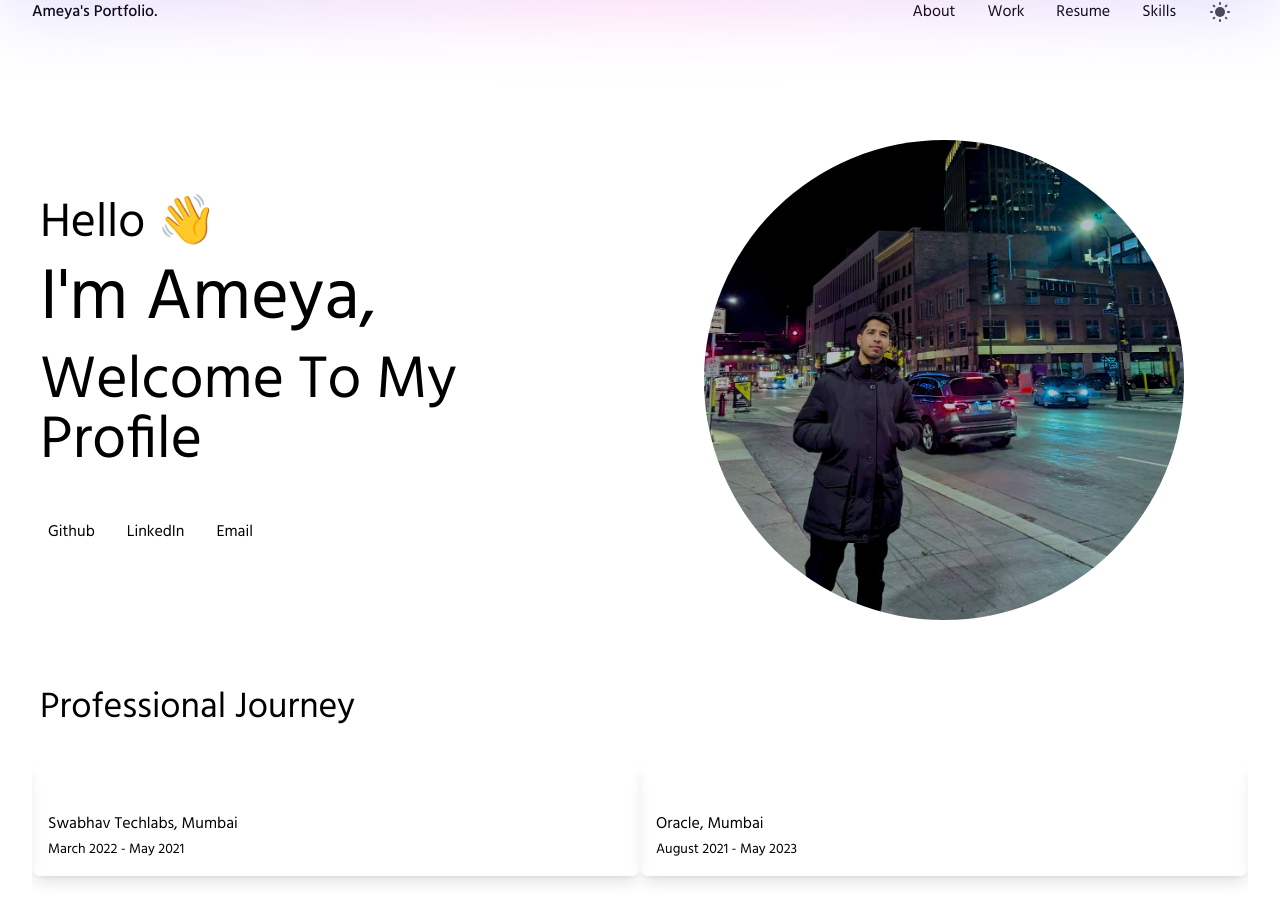
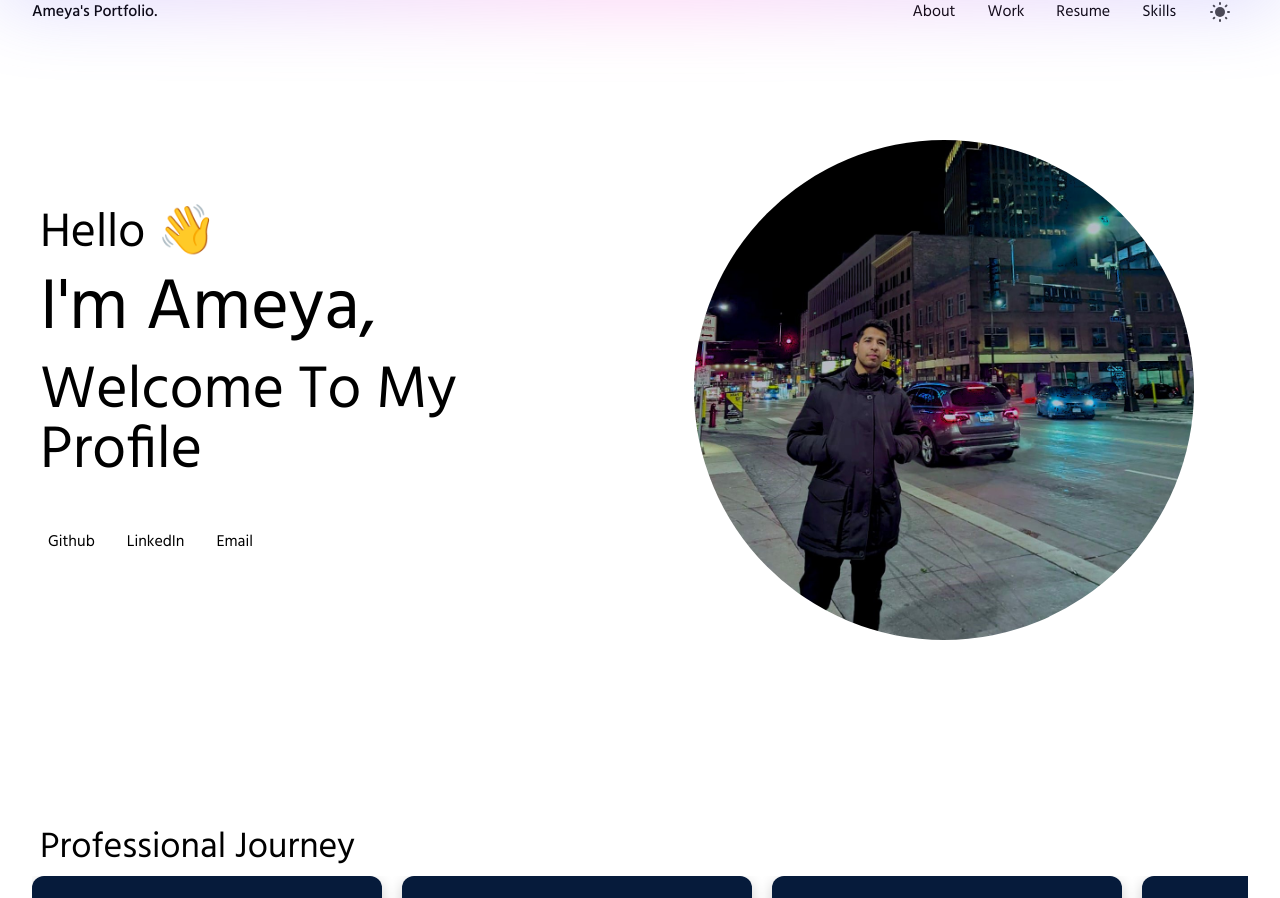
Before and after one commit to Ameya-20/PortfolioAmeya, a Next.js app: page / in a window 1280 px wide. Shown: the part 56-954 px from the top of the page. Built offline with nearby package versions, Linux system fonts and the light colour scheme.

Commit message:
Add new website

```diff
--- a/components/Journey.js
+++ b/components/Journey.js
@@ -63,22 +63,9 @@ const Journey = () => {
 
   return (
     <div className="project-slider-section mt-10">
-      <h2 className="text-2xl tablet:text-4xl laptop:text-4xl laptopl:text-6xl p-1 tablet:p-2 text-bold w-full laptop:w-4/5 ">
+      <h2 className="text-xl tablet:text-4xl laptop:text-4xl laptopl:text-4xl p-1 tablet:p-2 text-bold w-full laptop:w-4/5 ">
       Professional Journey
       </h2>
-      <Slider {...settings} className="slider-container">
-      {timeline.map((item, index) => (
-          <div
-          key={index}
-          className="overflow-hidden rounded-lg p-4 w-[250px] sm:w-[80%] mx-auto my-6 shadow-lg hover:shadow-2xl transition-shadow duration-300 transform hover:scale-105"
- >
-            <h2 className="text-xl font-bold text-white">{item.role}</h2>
-            <p className="text-md mt-2">{item.company}</p>
-            <p className="text-sm mt-1">{item.date}</p>
-            </div>
-          ))}
-      </Slider>
-
       <div className={styles.scrollContainer}>
           {timeline.map((item, index) => (
           <div key={index} className={styles.timelineCard}
--- a/pages/index.js
+++ b/pages/index.js
@@ -96,13 +96,13 @@ export default function Home() {
               </h1>
               <h1
                 ref={textTwo}
-                className="text-2xl tablet:text-4xl laptop:text-7xl laptopl:text-6xl p-1 tablet:p-2 text-bold w-full laptop:w-4/5"
+                className="text-2xl tablet:text-4xl laptop:text-7xl laptopl:text-7xl p-1 tablet:p-2 text-bold w-full laptop:w-4/5"
               >
                 {data.headerTaglineTwo}
               </h1>
               <h1
                 ref={textThree}
-                className="text-2xl tablet:text-4xl laptop:text-6xl laptopl:text-5xl p-1 tablet:p-2 text-bold w-full laptop:w-4/5"
+                className="text-2xl tablet:text-4xl laptop:text-6xl laptopl:text-6xl p-1 tablet:p-2 text-bold w-full laptop:w-4/5"
               >
                 {data.headerTaglineThree}
               </h1>
@@ -112,7 +112,7 @@ export default function Home() {
               >
                 {data.headerTaglineFour}
               </h1>
-              <Socials className="text-2xl tablet:text-4xl laptop:text-5xl laptopl:text-5xl p-1 tablet:p-2 text-bold w-4/5 mob:w-full laptop:w-4/5" />
+              <Socials className="text-3xl tablet:text-5xl laptop:text-5xl laptopl:text-5xl p-1 tablet:p-2 text-bold w-4/5 mob:w-full laptop:w-4/5" />
             </div>
 
             {/* Image Section */}
@@ -120,8 +120,8 @@ export default function Home() {
               <img
                 src={data.profileImage}
                 alt="Profile"
-                className="rounded-full mx-auto w-72 h-72 object-cover tablet:w-96 tablet:h-96 laptop:w-[28rem] laptop:h-[28rem]"
-                style={{ height: "480px", width: "480px" }}
+                className="rounded-full mx-auto w-72 h-72 object-cover tablet:w-96 tablet:h-96 laptop:w-[30rem] laptop:h-[30rem]"
+                style={{ height: "500px", width: "500px" }}
               />
             </div>
 
@@ -131,7 +131,7 @@ export default function Home() {
         </div>
 
         {/* Add Journey component here */}
-        <div className="mt-10 laptop:mt-30 p-2 laptop:p-0"
+        <div className="mt-10 laptop:mt-40 p-2 laptop:p-0"
         ref={aboutRef}>
         <Journey/>
         </div>
```
